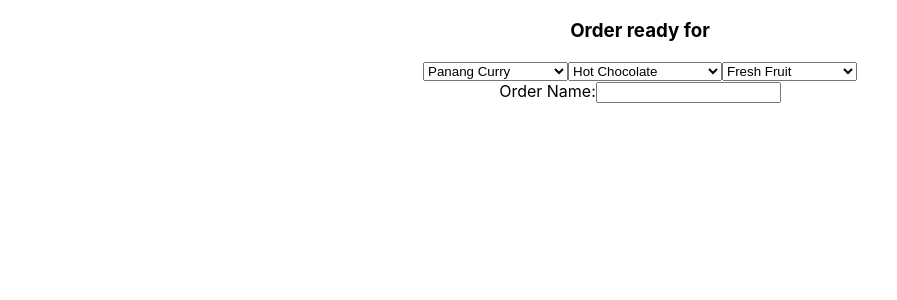
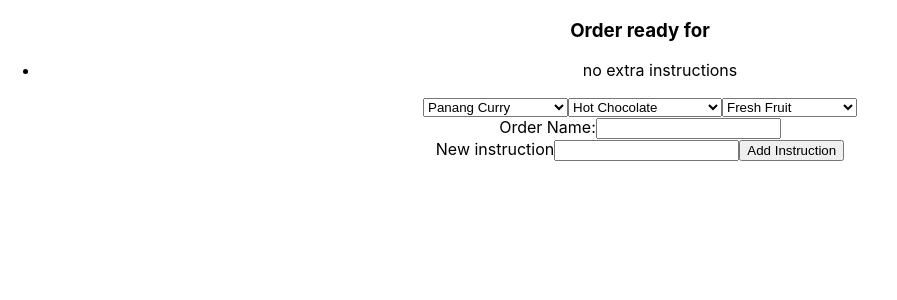
Before and after one commit to SusanBird/react-fast-food-order-tool, a React (Create React App) app: page / in a window 1280 px wide. Shown: the top 300 px of the page, without its empty margins (0-897 px from the left). Built offline with nearby package versions, Linux system fonts and the light colour scheme.

Commit message:
created instructions form

```diff
--- a/src/App.js
+++ b/src/App.js
@@ -4,24 +4,34 @@ import NameInput from './NameInput';
 import FoodDropdown from './FoodDropdown';
 import DrinkDropdown from './DrinkDropdown';
 import SideDropdown from './SideDropdown';
+import InstructionsForm from './InstructionsForm';
 
 function App() {
   const [orderName, setOrderName] = useState('');
   const [foodId, setFoodId] = useState(1);
   const [drinkId, setDrinkId] = useState(1);
   const [sideId, setSideId] = useState(1);
+  const [instructions, setInstructions] = useState(['no extra instructions']);
 
 
   return (
     <div className='App'>
       <div>
         <h3>Order ready for {orderName}</h3>
+        <ul className='instructions-list'>
+          {
+            instructions.map((instruction, i) => <li key={`${instruction}-${i}`}>
+              {instruction}
+            </li>)
+          }
+        </ul>
       </div>
       <div>
         <FoodDropdown setFoodId={setFoodId} />
         <DrinkDropdown setDrinkId={setDrinkId} />
         <SideDropdown setSideId={setSideId} />
         <NameInput setOrderName={setOrderName} />
+        <InstructionsForm instructions={instructions} setInstructions={setInstructions} />
       </div>
     </div>
   );
--- /dev/null
+++ b/src/InstructionsForm.js
@@ -0,0 +1,26 @@
+import { useState } from 'react';
+
+export default function InstructionsForm({ setInstructions, instructions }) {
+
+  const [instructionInForm, setInstructionInForm] = useState('');
+
+  function handleSubmit(e) {
+    e.preventDefault();
+
+    setInstructions([...instructions, instructionInForm]);
+
+    setInstructionInForm('');
+  }
+
+  function handleInstructionChange(e) {
+    setInstructionInForm(e.target.value);
+  }
+
+  return <form onSubmit={handleSubmit}>
+    <label>
+           New instruction
+      <input required value={instructionInForm} onChange={handleInstructionChange} />
+    </label>
+    <button>Add Instruction</button>
+  </form>;
+}
```
